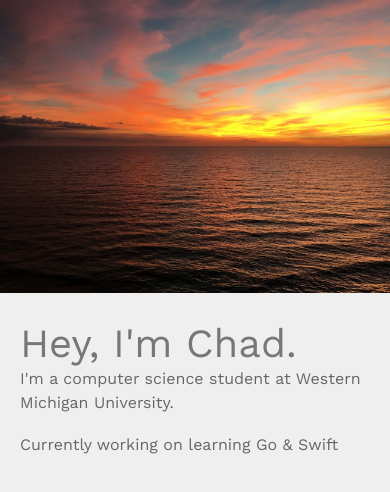
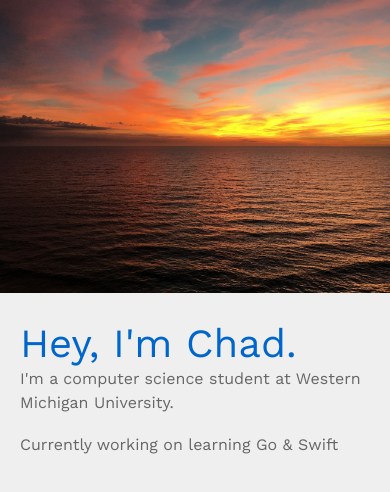
Before and after one commit to ckwire/ckwire.github.io, a plain HTML site: page index.html in a window 390 px wide. Drawn offline with nearby package versions, Linux system fonts and the light colour scheme.

Commit message:
Changed h2 color

```diff
--- a/style.css
+++ b/style.css
@@ -17,7 +17,7 @@ small { color: #fff; opacity: 0.7; font-size: 10px; -webkit-font-smoothing: anti
     body { background-color: #efefef; }
     p { color: #666;}
     a { color: #333;}
-    h2 { color: #777; }
+    h2 { color: #0066cc; }
     small { color: #888; }
     img { max-width: 100%; }
     .photo { display: inherit; margin: -20px -20px 20px -20px !important; }
```
